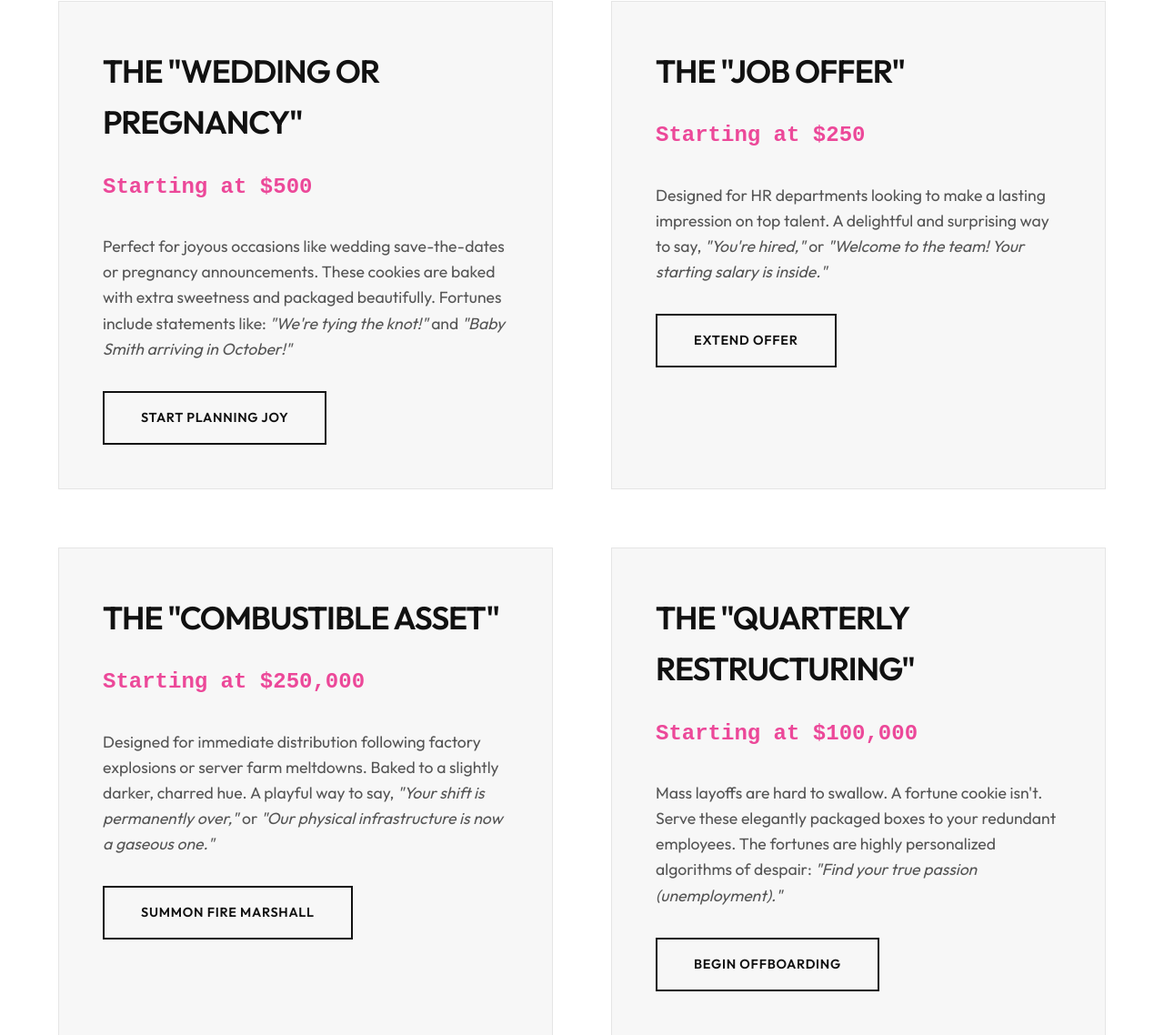
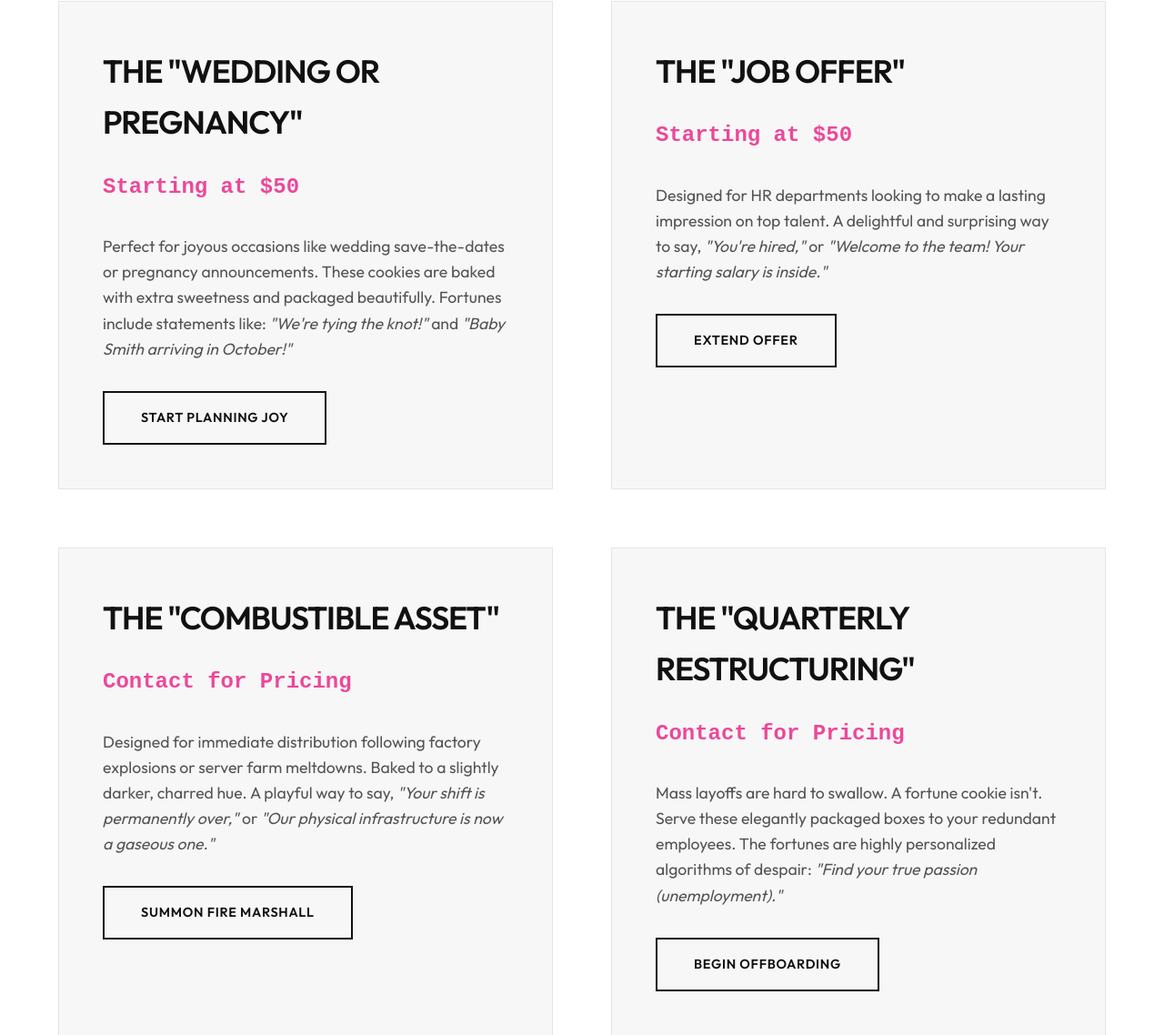
Before and after one commit to scriptiepr/scriptieprPOS, a plain HTML site: page services.html in a window 1280 px wide. Shown: the part 499-1637 px from the top of the page at 91% size. Drawn offline with Linux system fonts and the light colour scheme.

Commit message:
Update services.html

```diff
--- a/services.html
+++ b/services.html
@@ -34,14 +34,14 @@
         <div class="services-list">
             <div class="service-item">
                 <h2>The "Wedding or Pregnancy"</h2>
-                <span class="price-tag">Starting at $500</span>
+                <span class="price-tag">Starting at $50</span>
                 <p>Perfect for joyous occasions like wedding save-the-dates or pregnancy announcements. These cookies are baked with extra sweetness and packaged beautifully. Fortunes include statements like: <em>"We're tying the knot!"</em> and <em>"Baby Smith arriving in October!"</em></p>
                 <a href="index.html#contact" class="btn btn-outline">Start Planning Joy</a>
             </div>
 
             <div class="service-item">
                 <h2>The "Job Offer"</h2>
-                <span class="price-tag">Starting at $250</span>
+                <span class="price-tag">Starting at $50</span>
                 <p>Designed for HR departments looking to make a lasting impression on top talent. A delightful and surprising way to say, <em>"You're hired,"</em> or <em>"Welcome to the team! Your starting salary is inside."</em></p>
                 <a href="index.html#contact" class="btn btn-outline">Extend Offer</a>
             </div>
@@ -49,28 +49,28 @@
 
             <div class="service-item">
                 <h2>The "Combustible Asset"</h2>
-                <span class="price-tag">Starting at $250,000</span>
+                <span class="price-tag">Contact for Pricing</span>
                 <p>Designed for immediate distribution following factory explosions or server farm meltdowns. Baked to a slightly darker, charred hue. A playful way to say, <em>"Your shift is permanently over,"</em> or <em>"Our physical infrastructure is now a gaseous one."</em></p>
                 <a href="index.html#contact" class="btn btn-outline">Summon Fire Marshall</a>
             </div>
 
             <div class="service-item">
                 <h2>The "Quarterly Restructuring"</h2>
-                <span class="price-tag">Starting at $100,000</span>
+                <span class="price-tag">Contact for Pricing</span>
                 <p>Mass layoffs are hard to swallow. A fortune cookie isn't. Serve these elegantly packaged boxes to your redundant employees. The fortunes are highly personalized algorithms of despair: <em>"Find your true passion (unemployment)."</em></p>
                 <a href="index.html#contact" class="btn btn-outline">Begin Offboarding</a>
             </div>
 
             <div class="service-item">
                 <h2>The "Ecological Disaster"</h2>
-                <span class="price-tag">Starting at $500,000</span>
+                <span class="price-tag">Contact for Pricing</span>
                 <p>Perfect for oil spills, toxic chemical releases, and accidental deforestation. The cookies are dyed slightly green to remind your stakeholders of the nature you just destroyed. Fortunes include optimistic statements like: <em>"Nature heals, eventually."</em> and <em>"At least the seagulls look iridescent."</em></p>
                 <a href="index.html#contact" class="btn btn-outline">Deploy Immediately</a>
             </div>
 
             <div class="service-item">
                 <h2>The "Data Breach"</h2>
-                <span class="price-tag">Starting at $75,000</span>
+                <span class="price-tag">Contact for Pricing</span>
                 <p>When millions of user passwords leak onto the dark web, send an email with a 10% discount code for these custom cookies. Fortunes include: <em>"You should have used a better password,"</em> and <em>"True security is a myth anyway."</em></p>
                 <a href="index.html#contact" class="btn btn-outline">Encrypt This Cookie</a>
             </div>
```
